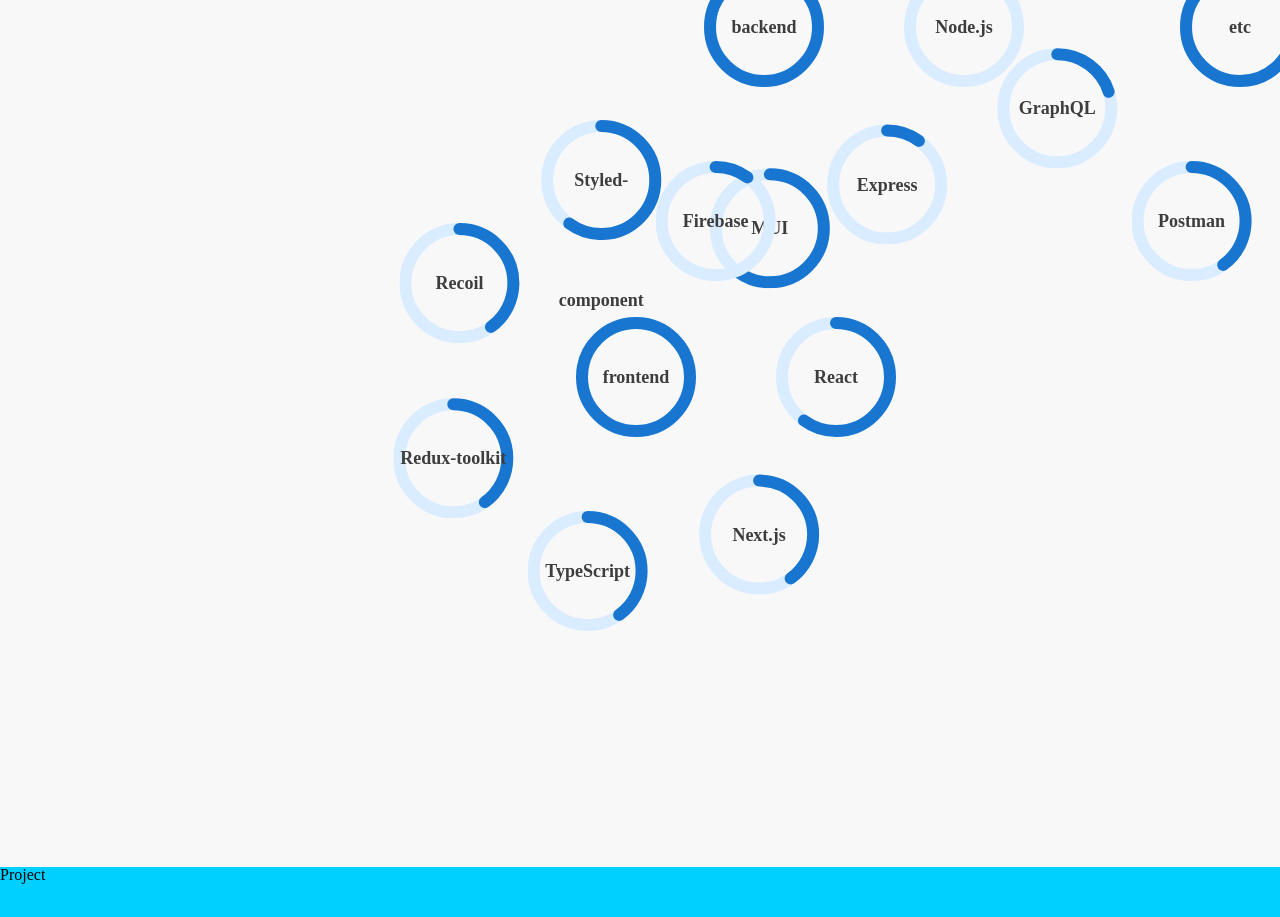
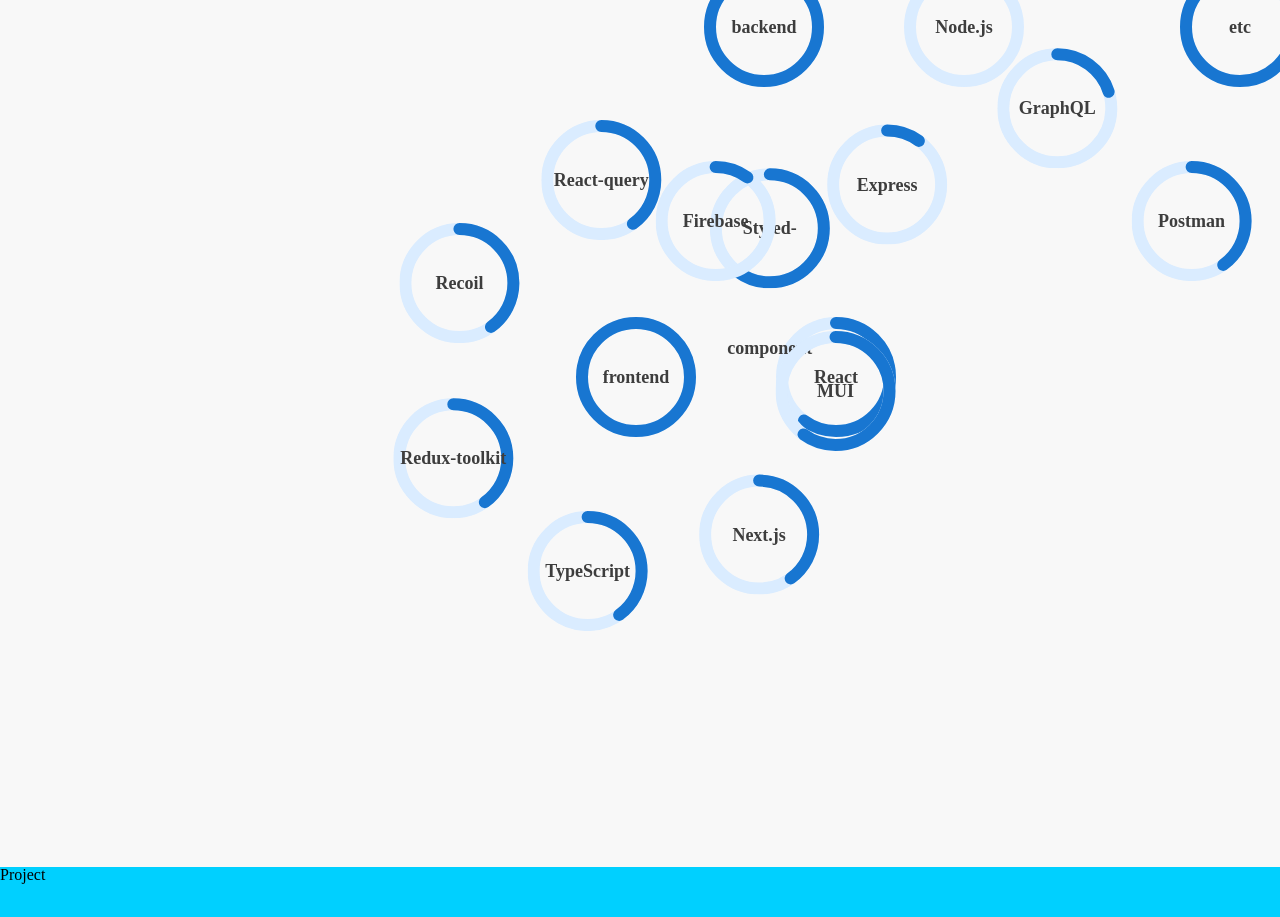
Before and after one commit to Aroma-oh/areum-portfolio, a Next.js app: page / in a window 1280 px wide. Shown: the part 1160-2077 px from the top of the page. Built offline with nearby package versions, Linux system fonts and the light colour scheme; no server answers; the database is empty.

Commit message:
feat: skills constant 데이터 수정

```diff
--- a/src/constants/skills.ts
+++ b/src/constants/skills.ts
@@ -34,6 +34,13 @@ export const FRONTEND = [
     value: 40,
     className: 'bg-recoil',
     content: 'Recoil을 사용하여 전역으로 상태관리를 해봤어요.'
+  },
+  {
+    stack: 'frontend',
+    name: 'React-query',
+    value: 40,
+    className: 'bg-react-query',
+    content: 'React-query 사용하여 캐싱된 데이터를 가져와봤어요.'
   },
   {
     stack: 'frontend',
```
